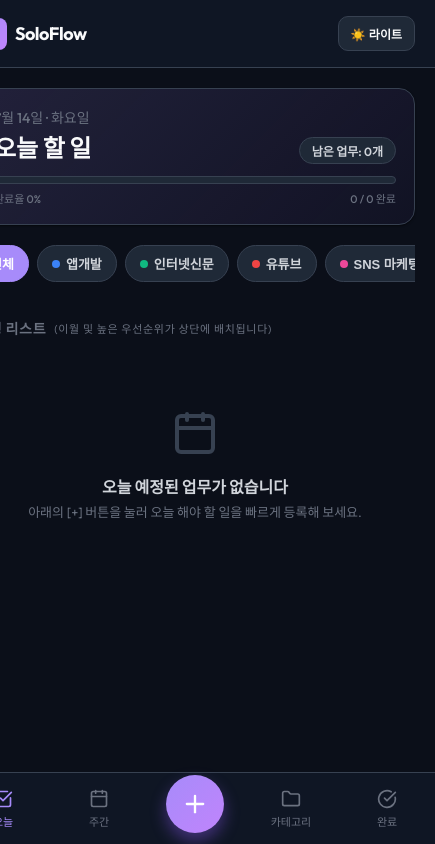
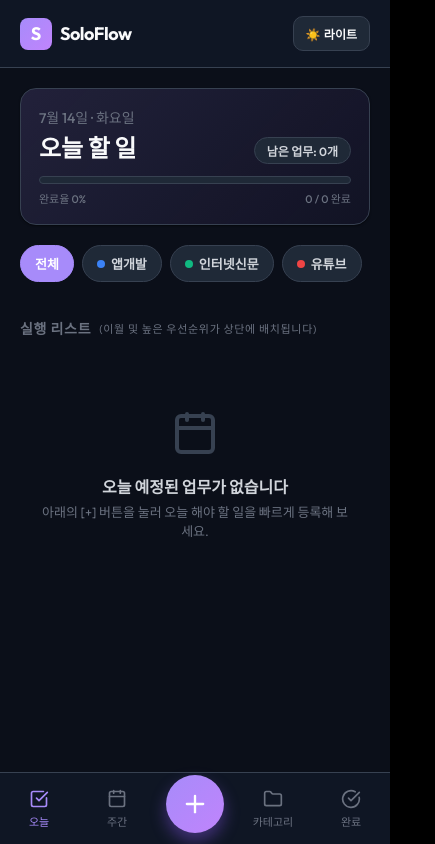
Before and after one commit to jessijang1202-pixel/SoloFlow, a React (Vite) app: page / in a window 390 px wide. Shown: the whole page, 435 px wide, since content can reach past the window. Built offline with nearby package versions, Linux system fonts and the light colour scheme.

Commit message:
feat: setup supabase and fix mobile layout viewport fitting

```diff
--- a/package.json
+++ b/package.json
@@ -10,6 +10,7 @@
     "preview": "vite preview"
   },
   "dependencies": {
+    "@supabase/supabase-js": "^2.110.3",
     "lucide-react": "^1.24.0",
     "react": "^19.2.7",
     "react-dom": "^19.2.7"
--- a/src/App.css
+++ b/src/App.css
@@ -304,6 +304,7 @@
   border-top-right-radius: var(--radius-lg);
   border-top: 1px solid var(--border-color);
   padding: 24px;
+  padding-bottom: calc(24px + env(safe-area-inset-bottom));
   box-shadow: 0 -10px 25px rgba(0, 0, 0, 0.3);
   z-index: 210;
   display: flex;
--- a/src/index.css
+++ b/src/index.css
@@ -86,6 +86,14 @@
   user-select: none;
 }
 
+html, body, #root {
+  height: 100%;
+  width: 100%;
+  margin: 0;
+  padding: 0;
+  overflow: hidden;
+}
+
 body {
   font-family: var(--font-sans);
   background-color: #000000; /* Outer background */
@@ -93,8 +101,6 @@ body {
   display: flex;
   justify-content: center;
   align-items: center;
-  min-height: 100vh;
-  overflow: hidden;
 }
 
 /* Scrollbar Customization */
@@ -118,7 +124,7 @@ input, textarea {
 #app-frame {
   width: 100%;
   max-width: 480px;
-  height: 100vh;
+  height: 100%;
   background-color: var(--bg-app);
   box-shadow: 0 0 40px rgba(0, 0, 0, 0.6);
   position: relative;
@@ -146,6 +152,7 @@ header {
   -webkit-backdrop-filter: blur(12px);
   border-bottom: 1px solid var(--border-color);
   padding: 16px 20px;
+  padding-top: calc(16px + env(safe-area-inset-top));
   display: flex;
   justify-content: space-between;
   align-items: center;
@@ -156,7 +163,7 @@ header {
   flex: 1;
   overflow-y: auto;
   padding: 20px;
-  padding-bottom: 100px; /* Leave space for bottom navigation and floating button */
+  padding-bottom: calc(100px + env(safe-area-inset-bottom)); /* Leave space for bottom navigation and floating button */
 }
 
 /* Bottom Navigation Bar */
@@ -165,7 +172,7 @@ header {
   bottom: 0;
   left: 0;
   right: 0;
-  height: 72px;
+  height: calc(72px + env(safe-area-inset-bottom));
   background-color: var(--header-bg);
   backdrop-filter: blur(16px);
   -webkit-backdrop-filter: blur(16px);
```
Also changed, not shown: src/services/supabaseClient.ts (added, +10 -0 lines), 2 other files (tests, documents, lock files or other folders).
